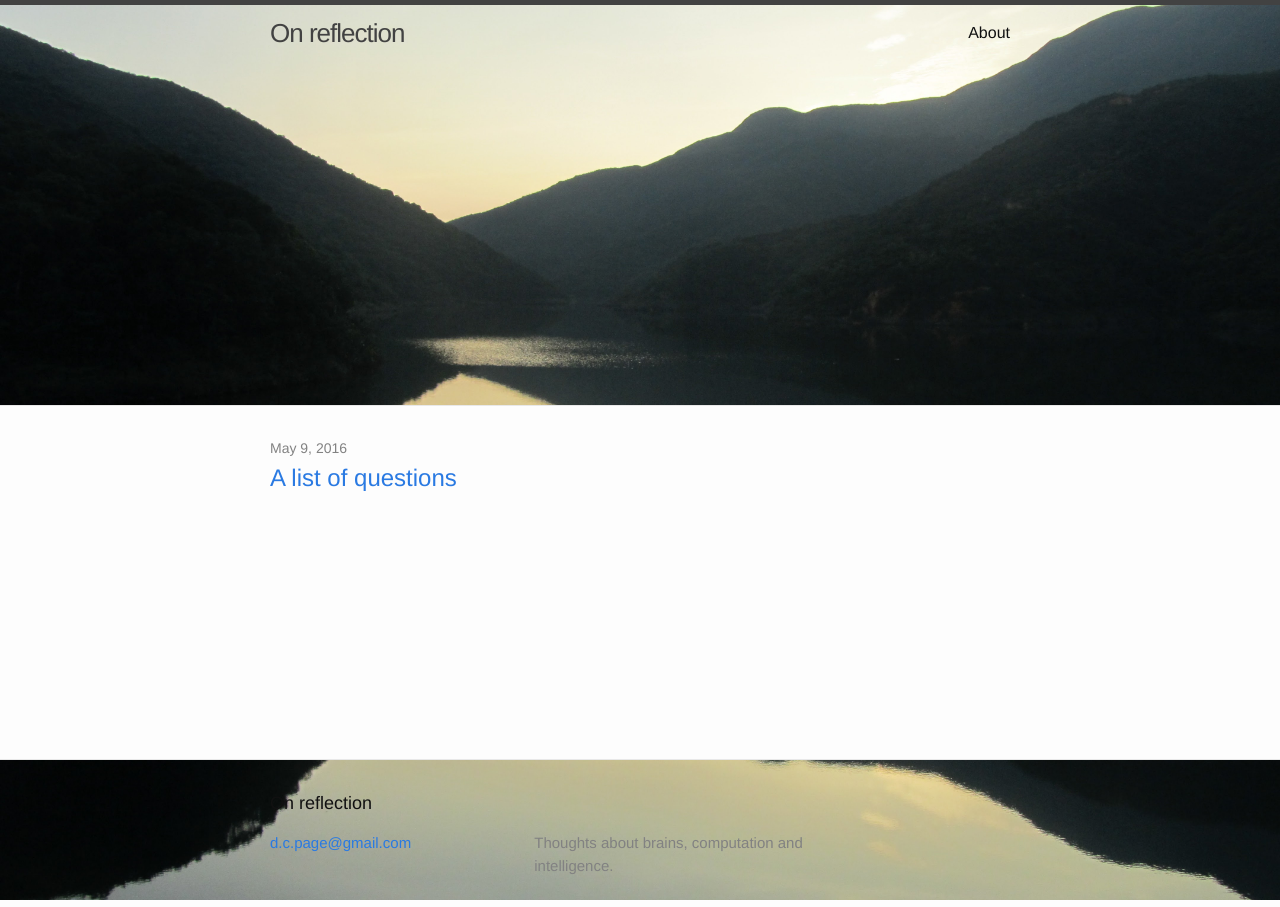
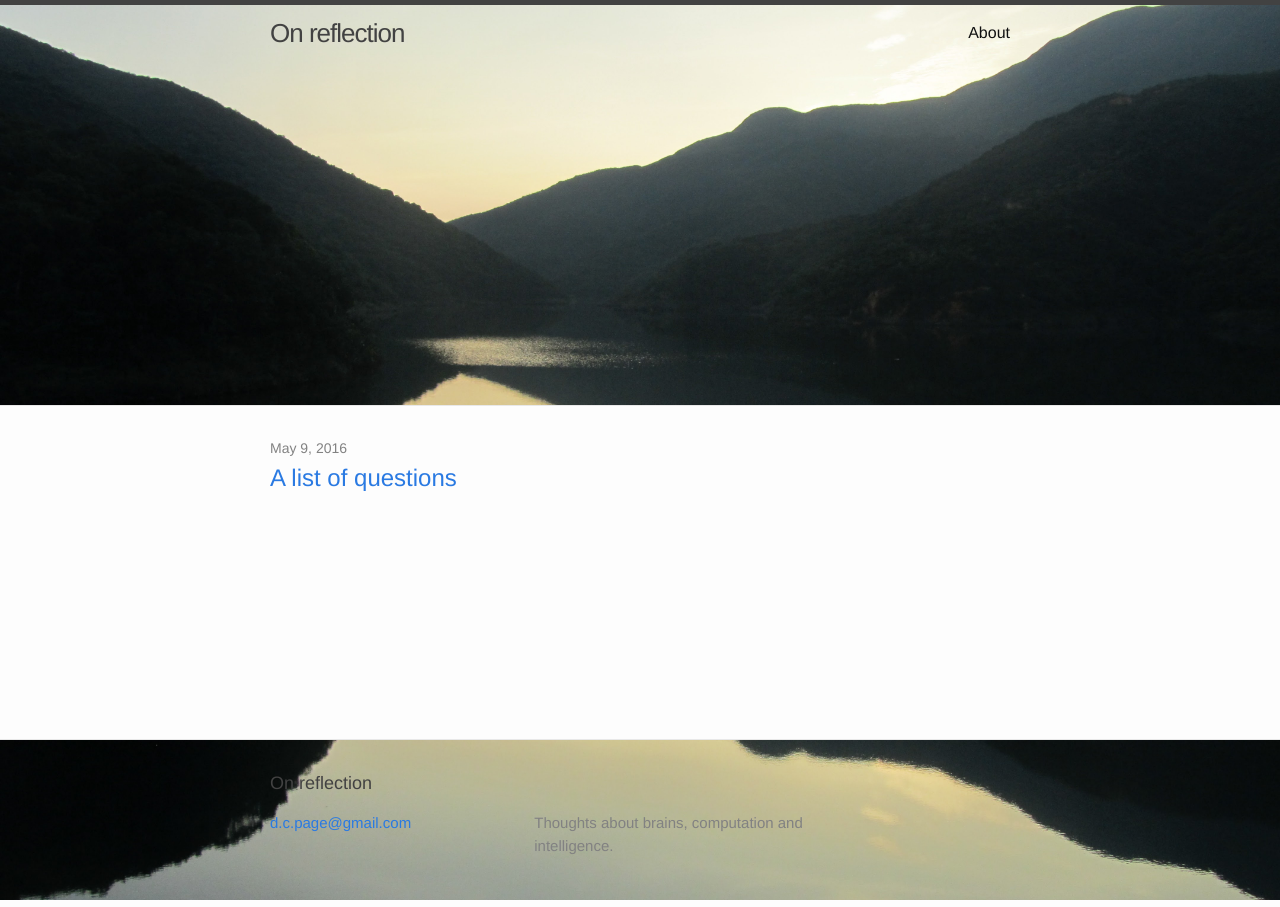
Before and after one commit to davidcpage/davidcpage.github.io, a Jekyll site: the page built from index.html, in a window 1280 px wide. Built offline with Jekyll 4.4.1, drawn with Linux system fonts in a browser that asks for light colours.

Commit message:
fix layout issue

```diff
--- a/_posts/2016-05-09-a-list-of-questions.markdown
+++ b/_posts/2016-05-09-a-list-of-questions.markdown
@@ -4,7 +4,7 @@ title:  "A list of questions"
 date:   2016-05-09
 ---
 
-Here is a set of issues that I would like to understand better -  a sort of agenda for future posts.
+Here is a set of issues that I would like to understand better - a sort of agenda.
 
 ### Parallel computation.
 Large brains consist of a vast number of cells which may be considered the individual processing units. To support scaleability, resource usage per processing component (eg. energy usage, wiring length) should remain constant or grow at most logarithmically with the number of components. Similarly running times should remain constant or grow logarithmically. These limitations describe what we shall refer to as the class of scaleable or massively parallel computations.
--- a/_sass/_layout.scss
+++ b/_sass/_layout.scss
@@ -116,12 +116,13 @@ body {
     background-image: url('../assets/reflection.jpg');
     background-repeat: no-repeat;
     background-size: cover;
-    height: 80px;
+    height: 100px;
 }
 
 .footer-heading {
     font-size: 18px;
     margin-bottom: $spacing-unit / 2;
+    color: $grey-color-dark;
 }
 
 .contact-list,
```
